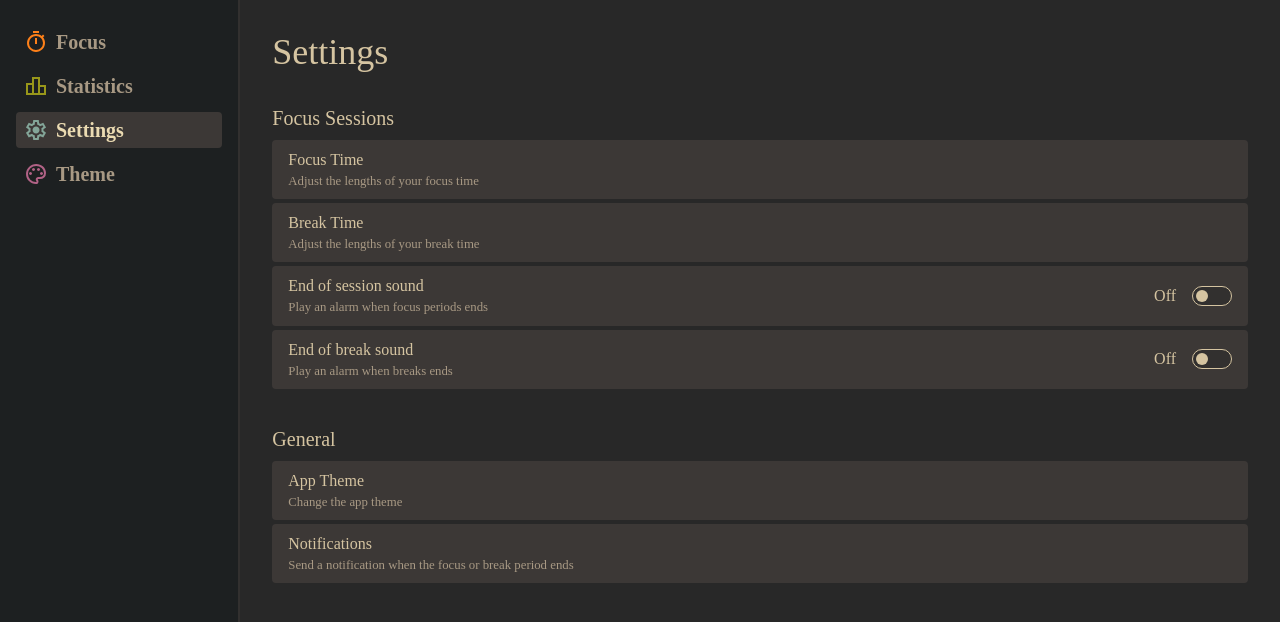
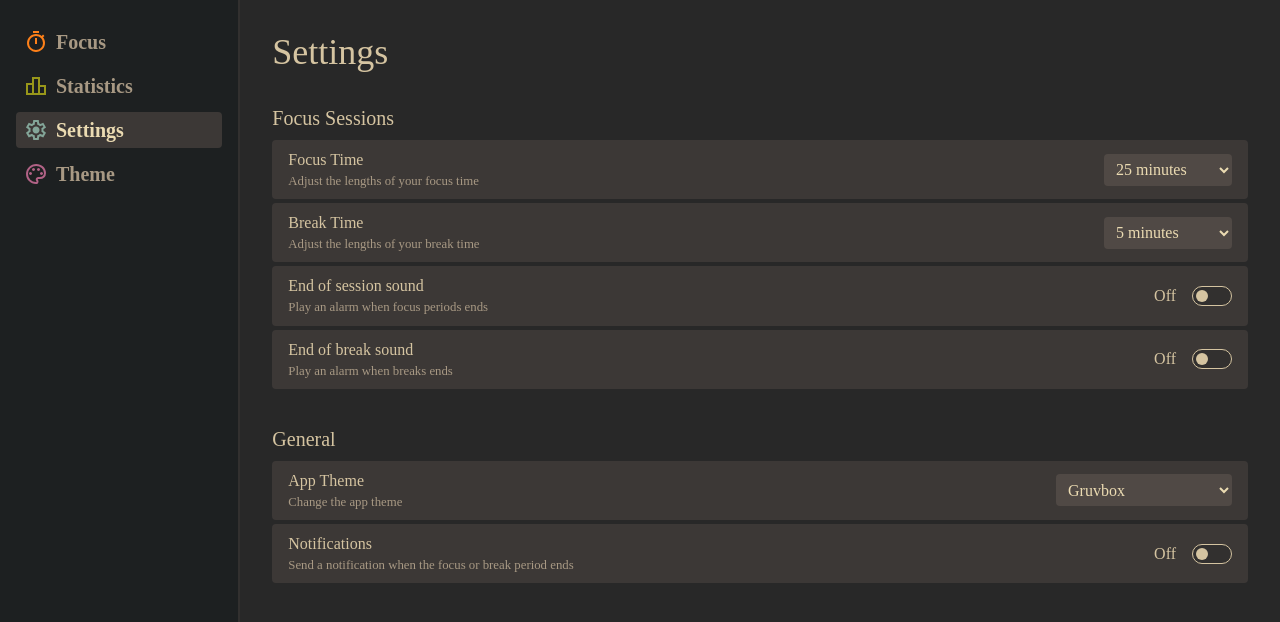
Before and after one commit to IorgaFlorinAlexandru/pomodoro-app, a React (Vite) app: page /settings in a window 1280 px wide. Shown: the top 622 px of the page. Built offline with nearby package versions, Linux system fonts and the light colour scheme; a web font is replaced by a local one.

Commit message:
Added a mock up select for the settings

```diff
--- a/src/pages/Settings.tsx
+++ b/src/pages/Settings.tsx
@@ -5,6 +5,7 @@ function Settings() {
 
     const [sessionAlarm, setSessionAlarm] = useState(false);
     const [breakAlarm, setBreakAlarm] = useState(false);
+    const [sendNotifications, setSendNotifications] = useState(false);
 
     function toggleSessionAlarm(value: boolean): void {
         setSessionAlarm(value);
@@ -14,27 +15,47 @@ function Settings() {
         setBreakAlarm(value);
     }
 
+    function toggleNotifications(value: boolean): void {
+        setSendNotifications(value);
+    }
+
     return (
      <>
       <div className="flex flex-col p-8">
        <h2 className="text-4xl">Settings</h2>
        <div className="mt-8">
         <h2 className="text-xl mb-2">Focus Sessions</h2>
-        <div className="w-full my-1 p-2 px-4 rounded bg-gruvbox-gray-600">
+        <div className="flex justify-between items-center w-full my-1 p-2 px-4
+            rounded bg-gruvbox-gray-600">
          <div>
             <h4>Focus Time</h4>
             <p className="text-[0.8rem] text-gruvbox-wheat-500">
                 Adjust the lengths of your focus time
             </p>
          </div>
+         <select className="w-32 h-8 pl-2 rounded text-gruvbox-wheat-200
+            bg-gruvbox-gray-500 hover:bg-gruvbox-gray-400" defaultValue="1500" >
+            <option value="1500">25 minutes</option>
+            <option value="2000">35 minutes</option>
+            <option value="3000">1 hour</option>
+            <option value="6000">1h 30min</option>
+         </select>
         </div>
-        <div className="w-full my-1 p-2 px-4 rounded bg-gruvbox-gray-600">
+        <div className="flex justify-between items-center
+            w-full my-1 p-2 px-4 rounded bg-gruvbox-gray-600">
          <div>
             <h4>Break Time</h4>
             <p className="text-[0.8rem] text-gruvbox-wheat-500">
                 Adjust the lengths of your break time
             </p>
          </div>
+         <select className="w-32 h-8 pl-2 rounded text-gruvbox-wheat-200
+            bg-gruvbox-gray-500 hover:bg-gruvbox-gray-400" defaultValue="1500" >
+            <option value="1500">5 minutes</option>
+            <option value="2000">10 minutes</option>
+            <option value="3000">30 minutes</option>
+            <option value="6000">1 hour</option>
+         </select>
         </div>
         <div className="flex justify-between items-center w-full my-1 p-2 px-4
             rounded bg-gruvbox-gray-600">
@@ -65,20 +86,32 @@ function Settings() {
        </div>
        <div className="mt-8">
         <h2 className="text-xl mb-2">General</h2>
-        <div className="w-full my-1 p-2 px-4 rounded bg-gruvbox-gray-600">
+        <div className="flex justify-between items-center
+            w-full my-1 p-2 px-4 rounded bg-gruvbox-gray-600">
          <div>
             <h4>App Theme</h4>
             <p className="text-[0.8rem] text-gruvbox-wheat-500">
                Change the app theme
             </p>
          </div>
+         <select className="w-44 h-8 pl-2 rounded text-gruvbox-wheat-200
+            bg-gruvbox-gray-500 hover:bg-gruvbox-gray-400" defaultValue="0" >
+            <option value="0">Gruvbox</option>
+            <option value="1">Solarized White</option>
+            <option value="2">Solarized Dark</option>
+         </select>
         </div>
-        <div className="w-full my-1 p-2 px-4 rounded bg-gruvbox-gray-600">
+        <div className="flex justify-between items-center
+            w-full my-1 p-2 px-4 rounded bg-gruvbox-gray-600">
          <div>
             <h4>Notifications</h4>
             <p className="text-[0.8rem] text-gruvbox-wheat-500">
                Send a notification when the focus or break period ends
             </p>
+         </div>
+         <div className="flex items-center">
+          <span className="mr-4">{sendNotifications ? 'On' : 'Off'}</span>
+          <ToggleSwitch value={sendNotifications} onChange={toggleNotifications}/>
          </div>
         </div>
        </div>
```
